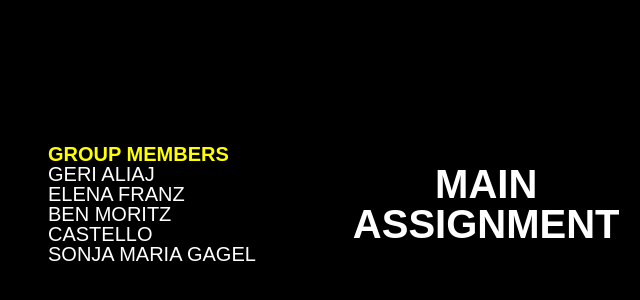
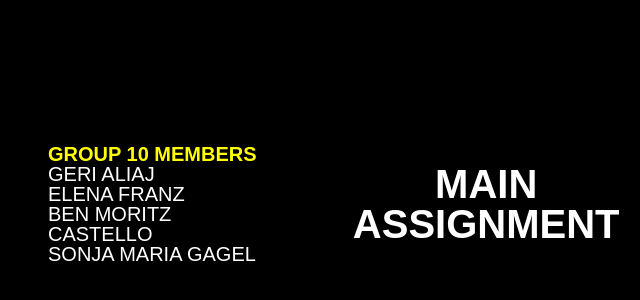
Before and after one commit to bencastello/main_assignment_ipm_website, a website: page index.html in a window 1280 px wide. Shown: the part 204-504 px from the top of the page, 0-640 px from the left. Drawn offline with Linux system fonts and the light colour scheme.

Commit message:
Add: Group Number

```diff
--- a/index.html
+++ b/index.html
@@ -21,7 +21,7 @@
 </head>
 <body>
 <ul class="group_members">
-    <li style="color: yellow; font-weight: bold;">GROUP MEMBERS</li>
+    <li style="color: yellow; font-weight: bold;">GROUP 10 MEMBERS</li>
     <li>GERI ALIAJ</li>
     <li>ELENA FRANZ</li>
     <li>BEN MORITZ CASTELLO</li>
```
